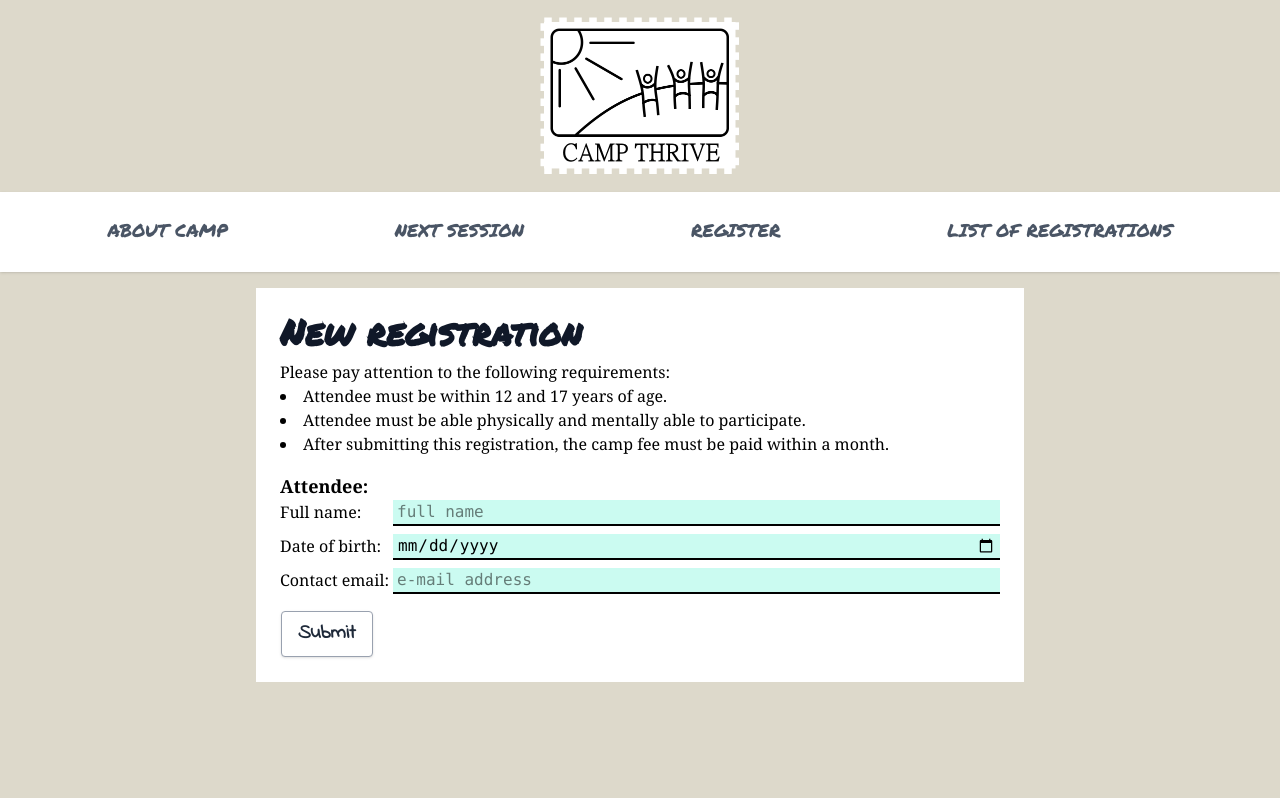
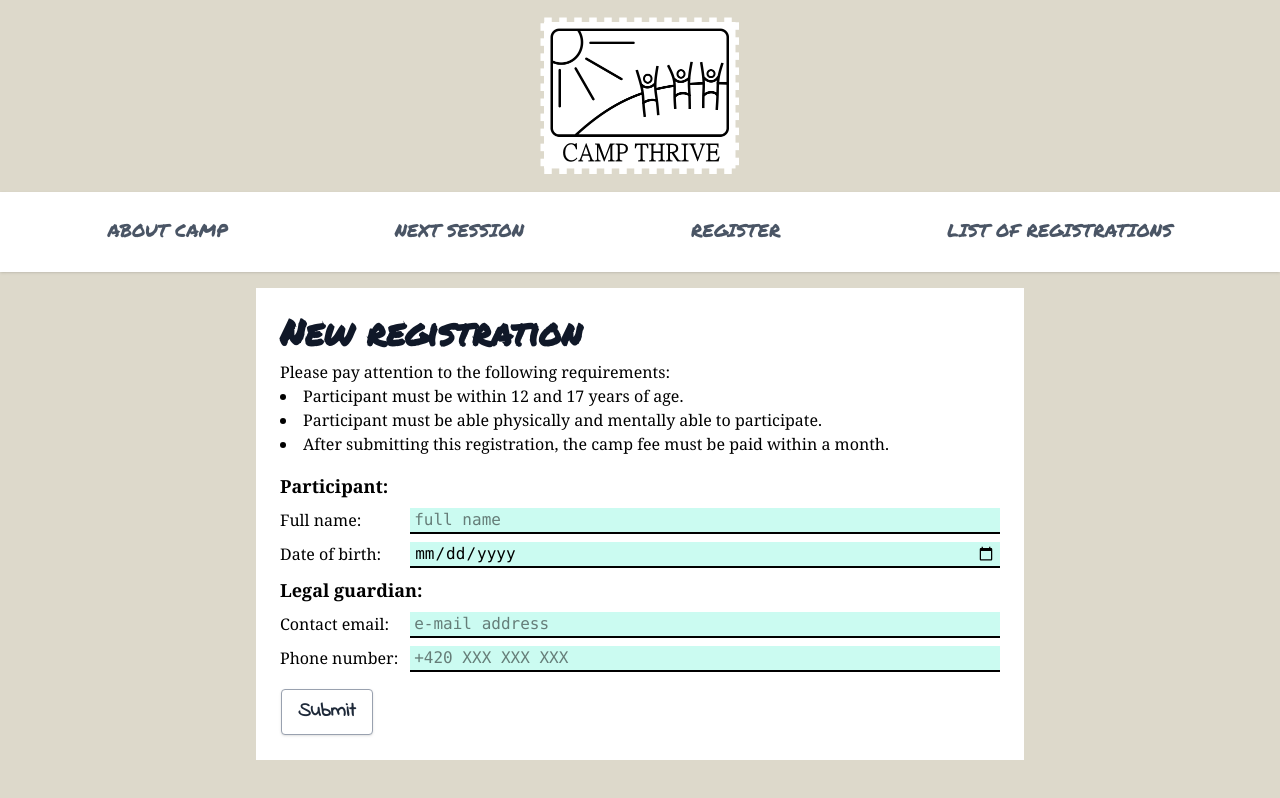
Before and after one commit to jiri-muller-dev/camp, a Next.js app: page /registration in a window 1280 px wide. Built offline with nearby package versions, Linux system fonts and the light colour scheme; no server answers.

Commit message:
Form field component added

```diff
--- /dev/null
+++ b/src/app/components/FormField.tsx
@@ -0,0 +1,46 @@
+import React from "react";
+
+interface FormData {
+  [key: string]: string;
+}
+
+interface FieldProps {
+  label: string;
+  placeholder?: string;
+  type?: string;
+  fieldName: string;
+  required?: boolean;
+  data: FormData;
+  onChange: any;
+}
+
+const FormField: React.FC<FieldProps> = ({
+  label,
+  placeholder = "",
+  type = "text",
+  fieldName,
+  required = false,
+  data,
+  onChange,
+}) => {
+  const inputProps = {
+    type,
+    placeholder,
+    name: fieldName,
+    required,
+    value: data[fieldName],
+    onChange: onChange,
+  };
+
+  return (
+    <>
+      <label className="pr-3">{label}:</label>
+      <input
+        {...inputProps}
+        className="bg-teal-100 focus:bg-green-100 border-b-2 border-black px-1 mb-3 sm:mb-0 font-mono"
+      />
+    </>
+  );
+};
+
+export default FormField;
--- a/src/app/globals.css
+++ b/src/app/globals.css
@@ -50,13 +50,6 @@
   li {
     @apply list-disc list-inside;
   }
-  input[type="text"],
-  input {
-    @apply bg-teal-100 focus:bg-green-100 border-b-2 border-black px-1 font-mono;
-  }
-  label {
-    @apply pr-1 mt-2 sm:mt-0;
-  }
 }
 
 @layer components {
--- a/src/app/registration/page.tsx
+++ b/src/app/registration/page.tsx
@@ -2,6 +2,7 @@
 
 import React from "react";
 import sendRegistration from "./validation";
+import FormField from "../components/FormField";
 
 interface FormData {
   [key: string]: string;
@@ -36,9 +37,9 @@ const Registration: React.FC = () => {
               Please pay attention to the following requirements:
             </p>
             <ul className="bg-white/0 text-base p-0 mb-4">
-              <li>Attendee must be within 12 and 17 years of age.</li>
+              <li>Participant must be within 12 and 17 years of age.</li>
               <li>
-                Attendee must be able physically and mentally able to
+                Participant must be able physically and mentally able to
                 participate.
               </li>
               <li>
@@ -47,34 +48,44 @@ const Registration: React.FC = () => {
               </li>
             </ul>
             <form action={formAction}>
-              <h3>Attendee:</h3>
               <div className="grid sm:grid-cols-[max-content_1fr] gap-y-1 mb-4 sm:gap-y-2">
-                <label>Full name:</label>
-                <input
+                <h3 className="sm:col-span-2">Participant:</h3>
+                <FormField
+                  label="Full name"
                   type="text"
-                  name="fullname"
+                  fieldName="fullname"
                   placeholder="full name"
-                  value={formData.fullname}
+                  data={formData}
                   onChange={handleChange}
-                  required
+                  required={true}
                 />
-                <label>Date of birth:</label>
-                <input
+                <FormField
+                  label="Date of birth"
                   type="date"
-                  name="dateofbirth"
+                  fieldName="dateofbirth"
                   placeholder="DD.MM.YYYY"
-                  value={formData.dateofbirth}
+                  data={formData}
                   onChange={handleChange}
-                  required
+                  required={true}
                 />
-                <label>Contact email:</label>
-                <input
+                <h3 className="sm:col-span-2">Legal guardian:</h3>
+                <FormField
+                  label="Contact email"
                   type="email"
-                  name="email"
+                  fieldName="email"
                   placeholder="e-mail address"
-                  value={formData.email}
+                  data={formData}
                   onChange={handleChange}
-                  required
+                  required={true}
+                />
+                <FormField
+                  label="Phone number"
+                  type="tel"
+                  fieldName="phonenumber"
+                  placeholder="+420 XXX XXX XXX"
+                  data={formData}
+                  onChange={handleChange}
+                  required={true}
                 />
               </div>
 
--- a/src/app/registration/validation.tsx
+++ b/src/app/registration/validation.tsx
@@ -19,12 +19,12 @@ export default async function sendRegistration(_: unknown, formData: FormData) {
     fullname: String(formData.get("fullname")),
     dateofbirth: new Date(String(formData.get("dateofbirth"))),
     email: String(formData.get("email")),
+    phonenumber: formData.get("phonenumber"),
     address: formData.get("address"),
     nin: formData.get("nin"),
     insurance: formData.get("insurance"),
     healthnotes: formData.get("healthnotes"),
     dietnotes: formData.get("dietnotes"),
-    phonenumber: formData.get("phonenumber"),
     tshirtsize: formData.get("tshirtsize"),
   };
 
```
